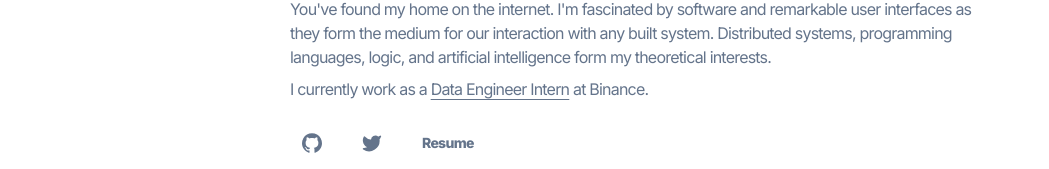
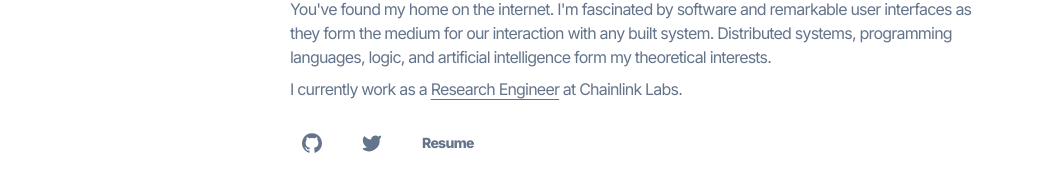
Before and after one commit to ukcw/ukcw.io, a Next.js app: page / in a window 1280 px wide. Shown: the part 159-328 px from the top of the page, without its empty margins (0-1049 px from the left). Built offline with nearby package versions, Linux system fonts and the light colour scheme.

Commit message:
update current work information

```diff
--- a/app/page.tsx
+++ b/app/page.tsx
@@ -1,7 +1,6 @@
 import Link from "next/link"
 
 import { siteConfig } from "@/config/site"
-import { cn } from "@/lib/utils"
 import { buttonVariants } from "@/components/ui/button"
 import { Icons } from "@/components/icons"
 
@@ -38,7 +37,7 @@ export default function IndexPage() {
           logic, and artificial intelligence form my theoretical interests.
         </p>
         <p className="text-base tracking-tighter text-muted-foreground">
-          I currently work as a <span className="underline underline-offset-4">Data Engineer Intern</span> at Binance.
+          I currently work as a <span className="underline underline-offset-4">Research Engineer</span> at Chainlink Labs.
         </p>
       </div>
       <div className="flex gap-4">
```
